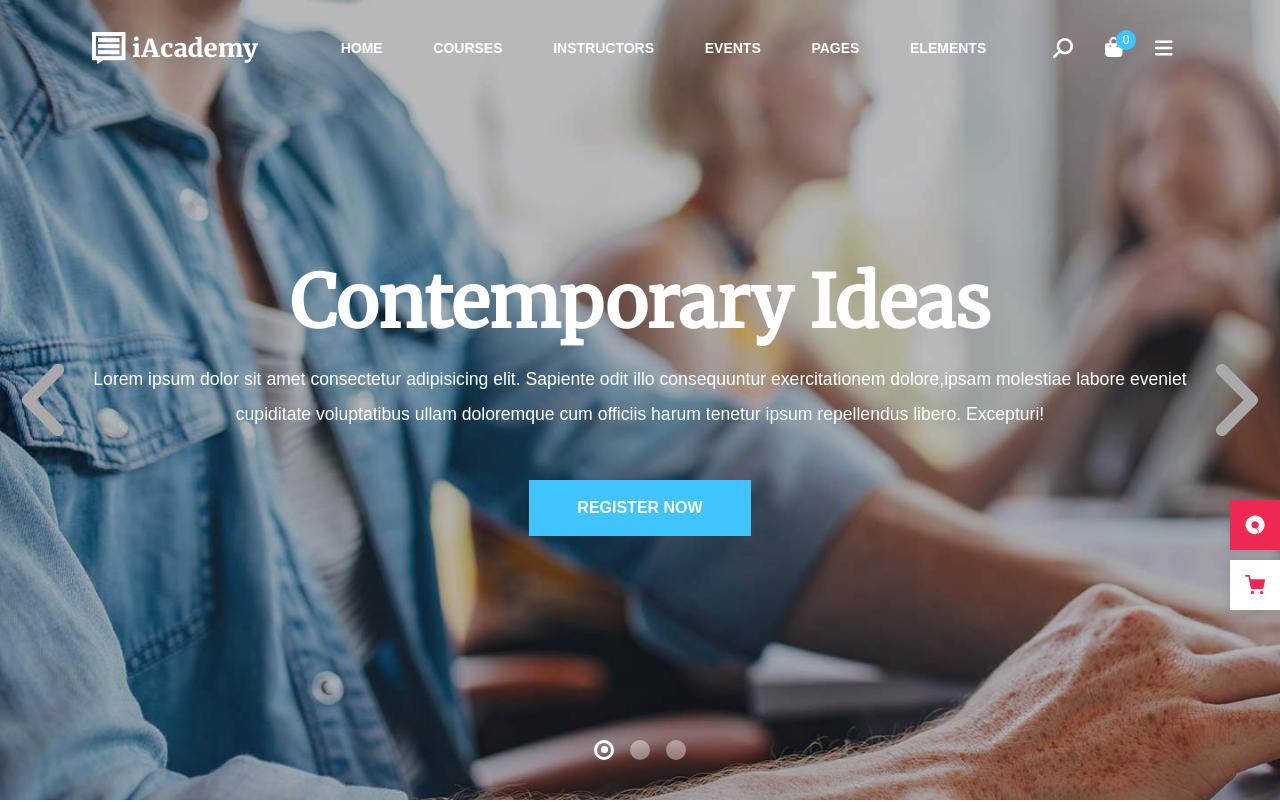
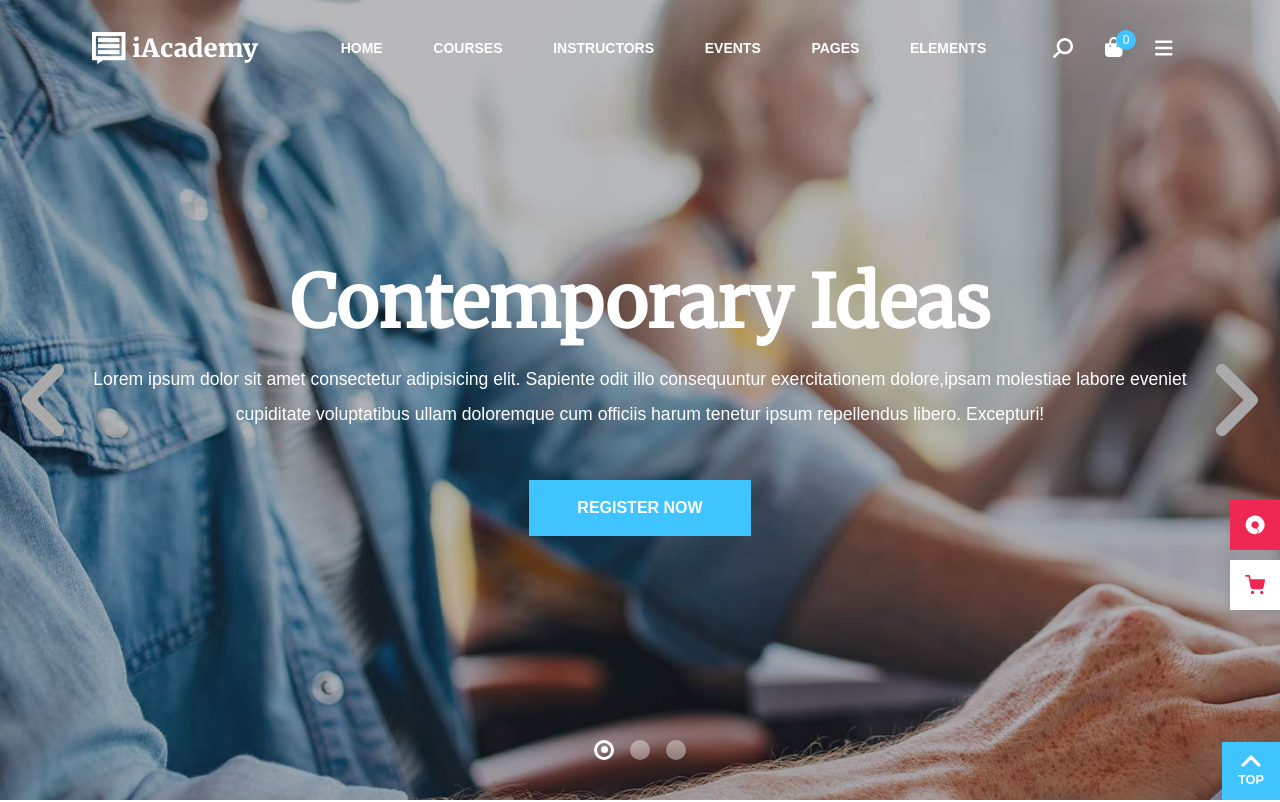
Before and after one commit to carloeusebi/proj-html-vuejs, a Vue app: page / in a window 1280 px wide. Shown: the top 802 px of the page. Built offline with nearby package versions, Linux system fonts and the light colour scheme.

Commit message:
Added back to top button

```diff
--- a/src/App.vue
+++ b/src/App.vue
@@ -4,8 +4,9 @@ import AppMain from './components/AppMain.vue';
 import AppFooter from './components/AppFooter.vue';
 import AppSideButton from './components/AppSideButton.vue';
 
+import AppToTop from './components/AppToTop.vue';
 export default {
-	components: { AppHeader, AppMain, AppFooter, AppSideButton },
+	components: { AppHeader, AppMain, AppFooter, AppSideButton, AppToTop },
 };
 </script>
 
@@ -27,4 +28,6 @@ export default {
 		img="svg/svg-2.svg"
 		:bottom="190"
 		text="buy now" />
+
+	<AppToTop />
 </template>
--- /dev/null
+++ b/src/components/AppToTop.vue
@@ -0,0 +1,61 @@
+<script>
+export default {};
+</script>
+
+<template>
+	<a href="#">
+		<div id="to-top">
+			<div class="text-center">
+				<font-awesome-icon
+					:icon="['fas', 'angle-up']"
+					size="2xl" />
+				<div class="text">TOP</div>
+			</div>
+		</div>
+	</a>
+</template>
+
+<style lang="scss" scoped>
+@use '@/assets/sass/colors' as *;
+
+#to-top {
+	position: fixed;
+	bottom: 0;
+	right: 0;
+
+	width: 58px;
+	height: 58px;
+
+	background-color: $background-blue;
+	color: white;
+
+	cursor: pointer;
+
+	font-size: 0.8rem;
+	font-weight: bold;
+
+	&:hover .text {
+		opacity: 0;
+	}
+
+	&:hover .fa-angle-up {
+		top: 50%;
+	}
+}
+
+.fa-angle-up {
+	position: absolute;
+	left: 50%;
+	top: 35%;
+	transform: translate(-50%, -50%);
+	transition: top 200ms ease-in-out;
+}
+
+.text {
+	position: absolute;
+	left: 50%;
+	top: 65%;
+	transform: translate(-50%, -50%);
+	transition: opacity 200ms;
+}
+</style>
--- a/src/main.js
+++ b/src/main.js
@@ -16,6 +16,7 @@ import {
 	faTag,
 	faXmark,
 	faPhoneVolume,
+	faAngleUp,
 } from '@fortawesome/free-solid-svg-icons';
 import { faTwitter, faFacebook, faInstagram } from '@fortawesome/free-brands-svg-icons';
 import { faHeart, faClock } from '@fortawesome/free-regular-svg-icons';
@@ -31,6 +32,7 @@ library.add(
 	faTag,
 	faXmark,
 	faPhoneVolume,
+	faAngleUp,
 	faClock,
 	faHeart,
 	faTwitter,
```
